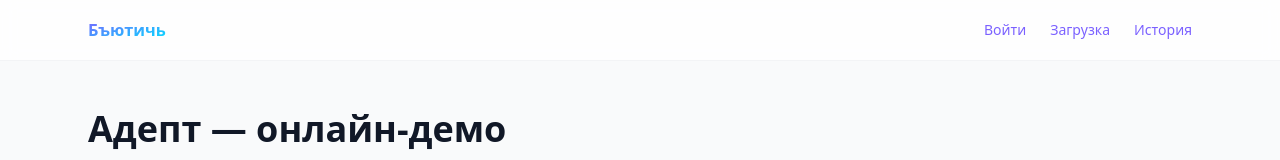
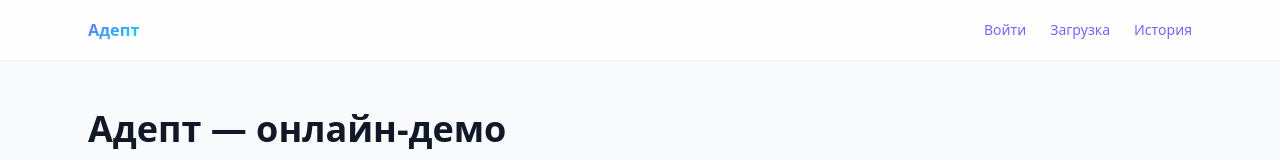
Before and after one commit to marsyld/adept-vercel-demo-main, a Next.js app: page / in a window 1280 px wide. Shown: the top 160 px of the page. Built offline with nearby package versions, Linux system fonts and the light colour scheme.

Commit message:
upd logo

```diff
--- a/components/Logo.tsx
+++ b/components/Logo.tsx
@@ -9,7 +9,7 @@ export default function Logo({ className = "h-7 w-auto", fill = "#7B61FF" }) {
         </linearGradient>
       </defs>
       <text x="0" y="34" fontFamily="system-ui, -apple-system, Segoe UI, Roboto" fontWeight="700" fontSize="28" fill="url(#g)">
-        Бъютичь
+        Адепт
       </text>
     </svg>
   );
```
